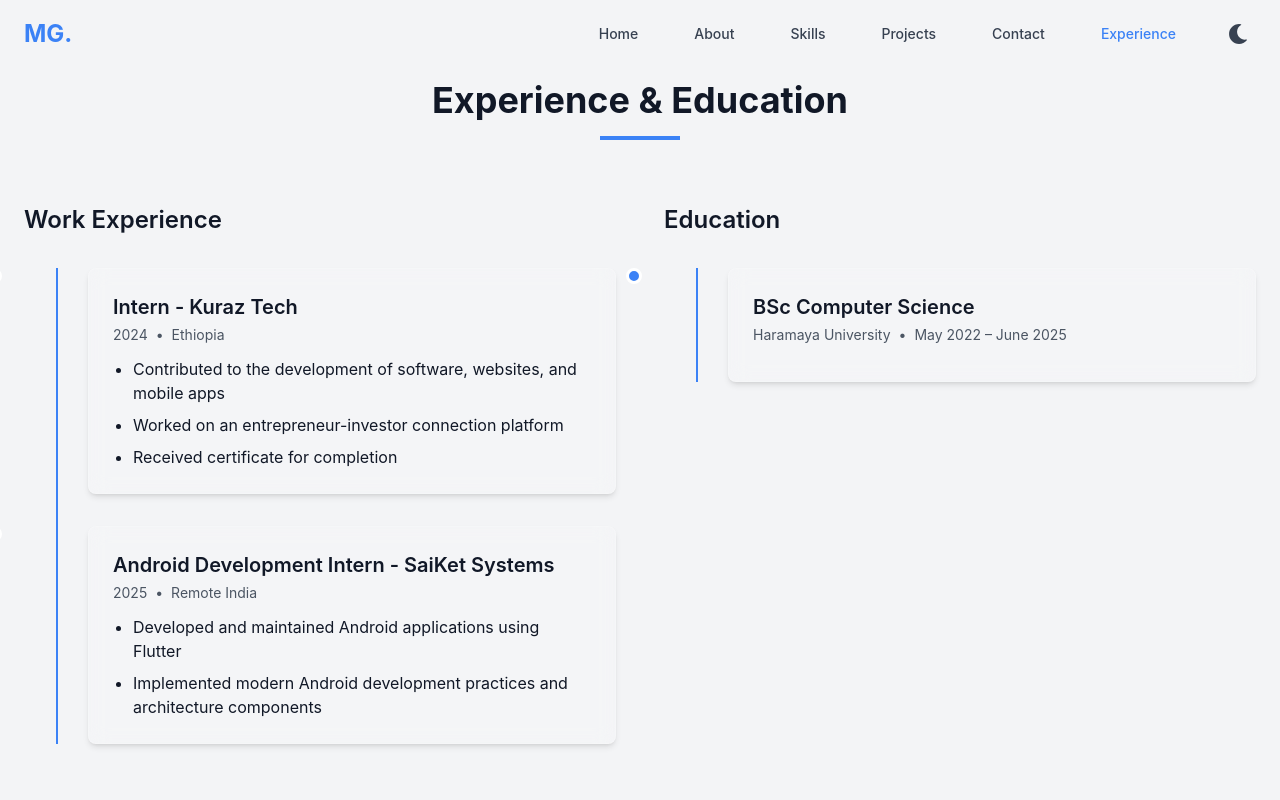
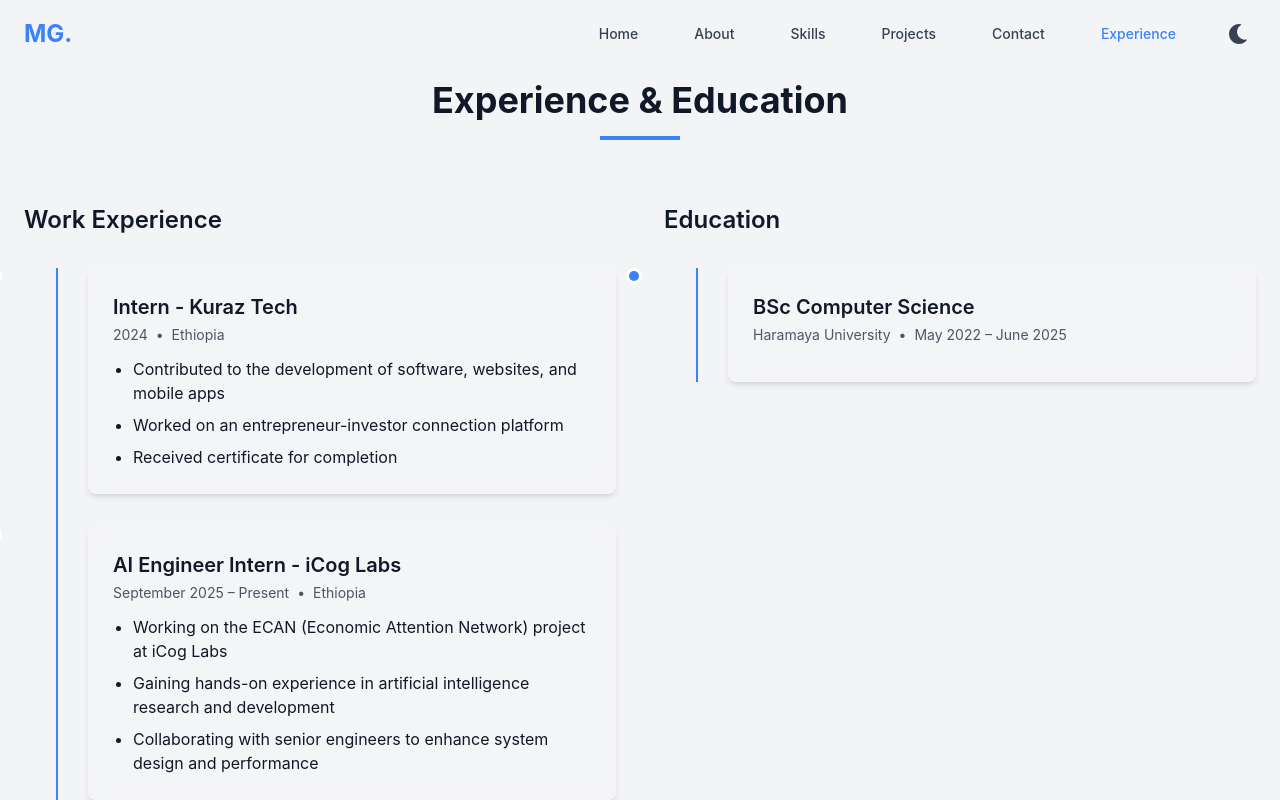
Before and after one commit to mntc3434/my-portfolio, a React (Create React App) app: page / in a window 1280 px wide. Both pictures are taken after a click on the link "Experience". Shown: the top 800 px of the page. Built offline with nearby package versions, Linux system fonts and the light colour scheme.

Commit message:
Update Experience.jsx

```diff
--- a/src/components/Experience.jsx
+++ b/src/components/Experience.jsx
@@ -13,18 +13,19 @@ const experienceData = [
       "Received certificate for completion"
     ]
   },
-  {
-    id: 2,
-    role: "Android Development Intern",
-    company: "SaiKet Systems",
-    period: "2025",
-    location: "Remote India ",
-    description: [
-      "Developed and maintained Android applications using Flutter ",
-      "Implemented modern Android development practices and architecture components"
+ {
+  id: 2,
+  role: "AI Engineer Intern",
+  company: "iCog Labs",
+  period: "September 2025 – Present",
+  location: "Ethiopia",
+  description: [
+    "Working on the ECAN (Economic Attention Network) project at iCog Labs",
+    "Gaining hands-on experience in artificial intelligence research and development",
+    "Collaborating with senior engineers to enhance system design and performance"
+  ]
+}
 
-    ]
-  }
 ];
 
 const educationData = [
```
